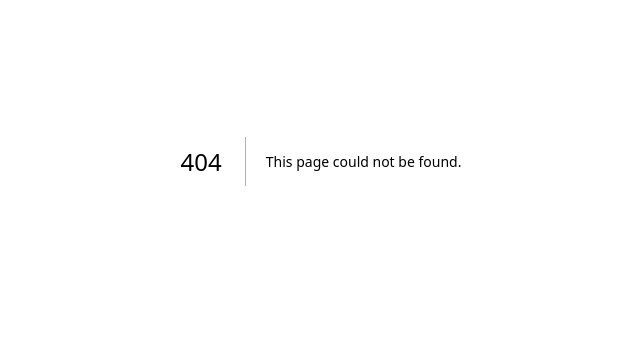
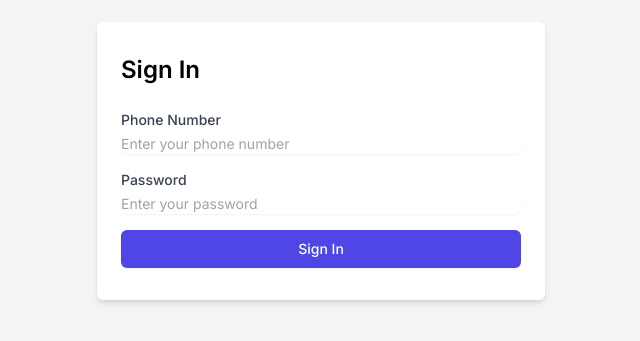
Before and after one commit to Darshan-V/HouseRental-Next-SSR, a Next.js app: page /auth/signin in a window 1280 px wide. Before the commit this address had no page. Shown: the part 239-580 px from the top of the page, without its empty margins (319-959 px from the left). Built offline with nearby package versions, Linux system fonts and the light colour scheme.

Commit message:
sample signup and signin pages

```diff
--- /dev/null
+++ b/src/app/auth/signin/page.tsx
@@ -0,0 +1,49 @@
+import React from "react";
+
+const SignInPage: React.FC = () => {
+  return (
+    <div className="flex flex-col items-center justify-center min-h-screen bg-gray-100">
+      <div className="max-w-md w-full px-6 py-8 bg-white shadow-md rounded-md">
+        <h2 className="text-2xl font-semibold mb-6">Sign In</h2>
+        <form className="space-y-4">
+          <div>
+            <label
+              htmlFor="phone"
+              className="block text-sm font-medium text-gray-700"
+            >
+              Phone Number
+            </label>
+            <input
+              type="tel"
+              id="phone"
+              className="mt-1 block w-full border-gray-300 rounded-md shadow-sm focus:ring-indigo-500 focus:border-indigo-500 sm:text-sm"
+              placeholder="Enter your phone number"
+            />
+          </div>
+          <div>
+            <label
+              htmlFor="password"
+              className="block text-sm font-medium text-gray-700"
+            >
+              Password
+            </label>
+            <input
+              type="password"
+              id="password"
+              className="mt-1 block w-full border-gray-300 rounded-md shadow-sm focus:ring-indigo-500 focus:border-indigo-500 sm:text-sm"
+              placeholder="Enter your password"
+            />
+          </div>
+          <button
+            type="submit"
+            className="w-full py-2 px-4 border border-transparent rounded-md shadow-sm text-sm font-medium text-white bg-indigo-600 hover:bg-indigo-700 focus:outline-none focus:ring-2 focus:ring-offset-2 focus:ring-indigo-500"
+          >
+            Sign In
+          </button>
+        </form>
+      </div>
+    </div>
+  );
+};
+
+export default SignInPage;
--- /dev/null
+++ b/src/app/auth/signup/page.tsx
@@ -0,0 +1,59 @@
+import React from "react";
+
+const SignupPage: React.FC = () => {
+  return (
+    <div className="flex flex-col items-center justify-center min-h-screen bg-gray-100">
+      <div className="max-w-md w-full px-6 py-8 bg-white shadow-md rounded-md">
+        <h2 className="text-2xl font-semibold text-center">Sign Up</h2>
+        <form className="mt-8 space-y-6">
+          <div>
+            <label
+              htmlFor="phone"
+              className="block text-sm font-medium text-gray-700"
+            >
+              Phone Number
+            </label>
+            <div className="mt-1">
+              <input
+                id="phone"
+                name="phone"
+                type="tel"
+                autoComplete="tel"
+                required
+                className="appearance-none block w-full px-3 py-2 border border-gray-300 rounded-md shadow-sm placeholder-gray-400 focus:outline-none focus:ring-indigo-500 focus:border-indigo-500 sm:text-sm"
+              />
+            </div>
+          </div>
+          <div>
+            <label
+              htmlFor="password"
+              className="block text-sm font-medium text-gray-700"
+            >
+              Password
+            </label>
+            <div className="mt-1">
+              <input
+                id="password"
+                name="password"
+                type="password"
+                autoComplete="current-password"
+                required
+                className="appearance-none block w-full px-3 py-2 border border-gray-300 rounded-md shadow-sm placeholder-gray-400 focus:outline-none focus:ring-indigo-500 focus:border-indigo-500 sm:text-sm"
+              />
+            </div>
+          </div>
+          <div>
+            <button
+              type="submit"
+              className="w-full flex justify-center py-2 px-4 border border-transparent rounded-md shadow-sm text-sm font-medium text-white bg-indigo-600 hover:bg-indigo-700 focus:outline-none focus:ring-2 focus:ring-offset-2 focus:ring-indigo-500"
+            >
+              Sign Up
+            </button>
+          </div>
+        </form>
+      </div>
+    </div>
+  );
+};
+
+export default SignupPage;
```
